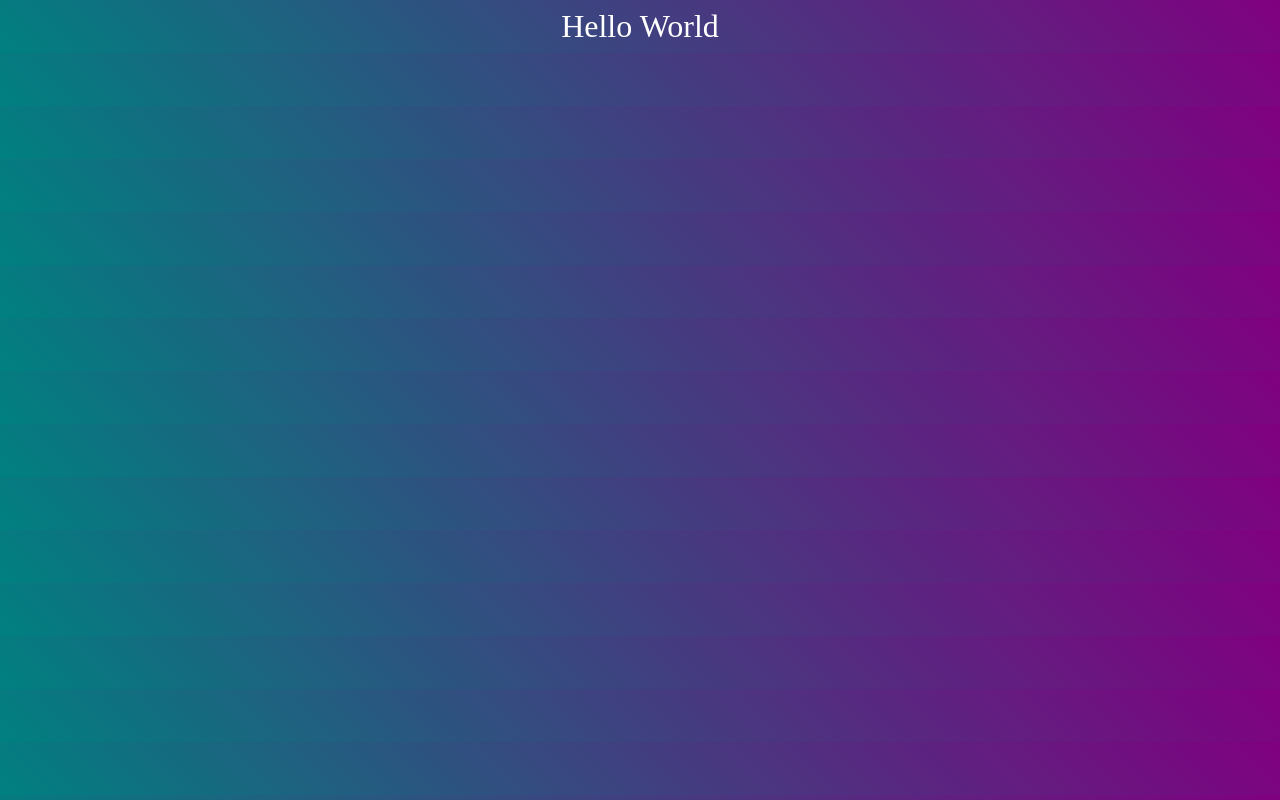
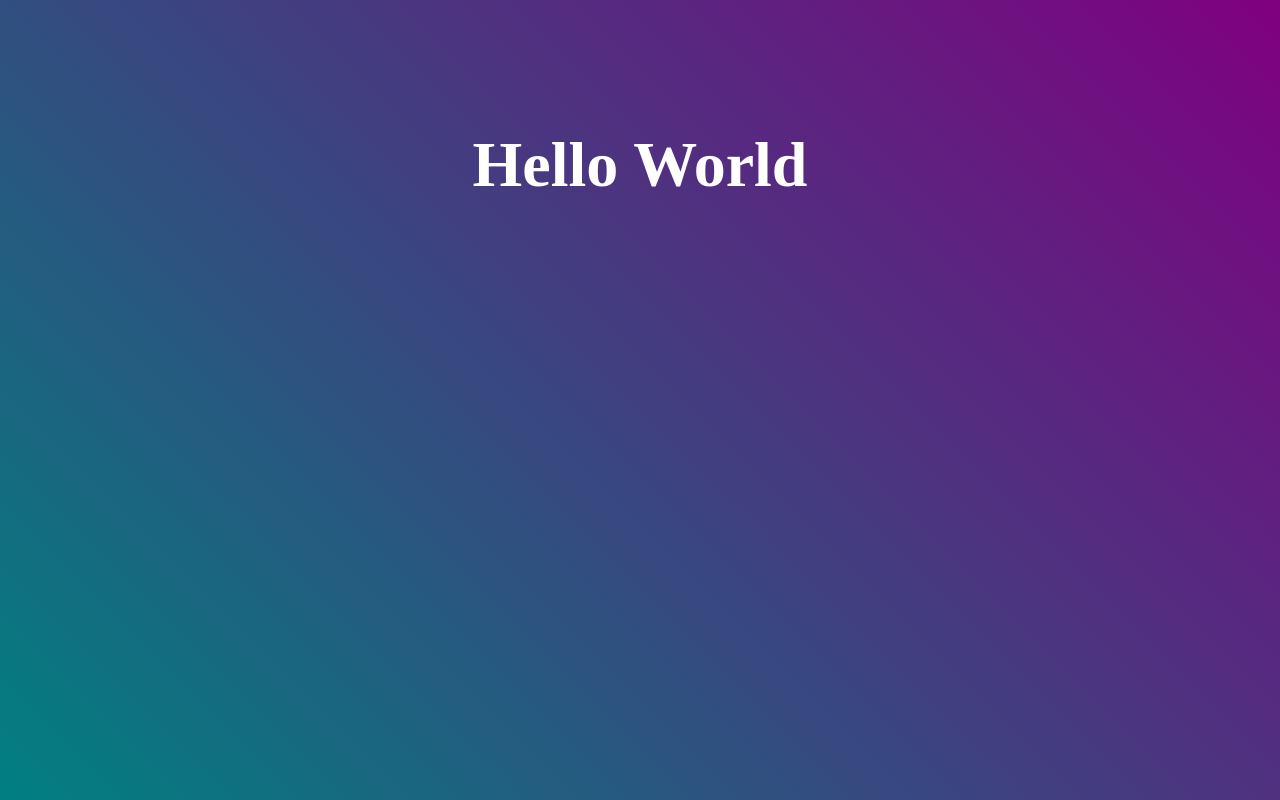
Before and after one commit to Akufoolz/Akufoolz.github.io, a plain HTML site: page index.html in a window 1280 px wide. Drawn offline with Linux system fonts and the light colour scheme.

Commit message:
Update mainstyle.css

```diff
--- a/mainstyle.css
+++ b/mainstyle.css
@@ -1,13 +1,14 @@
 body {
-  background: linear-gradient(45deg, teal, purple);
-  background: -moz-linear-gradient(45deg, teal, purple);
-  background: -webkit-linear-gradient(45deg, teal, purple);
-  background: -o-linear-gradient(45deg, teal, purple);
-
+  background: linear-gradient(45deg, teal, purple) fixed;
+  background: -moz-linear-gradient(45deg, teal, purple) fixed;
+  background: -webkit-linear-gradient(45deg, teal, purple) fixed;
+  background: -o-linear-gradient(45deg, teal, purple) fixed;
   text-align: center;
-  font-size: 32px;
+  margin-top: 128px;
 }
 
 .hello-world {
   color: white;
+  font-size: 64px;
+  font-weight: bold;
 }
```
